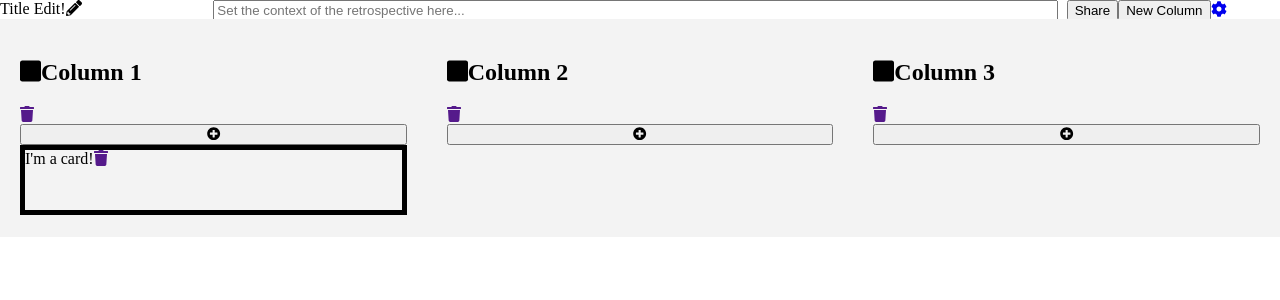
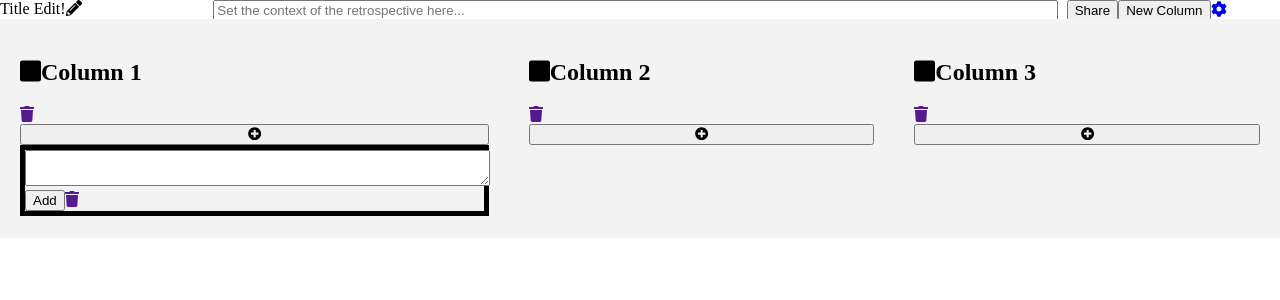
Before and after one commit to joekrump/retrospective-board, a React app: page / in a window 1280 px wide. Both pictures are taken after a click on the button 213 px from the left and 128 px from the top of the page. Shown: the top 300 px of the page. Built offline with nearby package versions, Linux system fonts and the light colour scheme.

Commit message:
Cards have editable state & text area

```diff
--- a/src/components/Card/Card.tsx
+++ b/src/components/Card/Card.tsx
@@ -10,11 +10,42 @@ interface CardProps {
   deleteCard: (event: React.MouseEvent, key: string) => void;
 }
 
-export class Card extends React.Component<CardProps, {}> {
+interface CardState {
+  isEditing: boolean;
+  text: string;
+}
+
+export class Card extends React.Component<CardProps, CardState> {
+  constructor(props: CardProps) {
+    super(props);
+
+    this.state = {
+      isEditing: true,
+      text: ""
+    };
+  }
+
+  flipEditable() {
+    this.setState({
+      isEditing: !this.state.isEditing,
+    });
+  }
+
   render() {
+    let cardContents;
+    let buttonText;
+    if (this.state.isEditing) {
+      cardContents = (<textarea defaultValue={this.state.text}></textarea>);
+      buttonText = "Add";
+    } else {
+      cardContents = (<>{this.state.text}</>);
+      buttonText = "Edit";
+    }
+
     return (
       <div className="card-container">
-        I'm a card!
+        {cardContents}
+        <button onClick={() => this.flipEditable()}>{buttonText}</button>
         <a href="" onClick={event => this.props.deleteCard(event, this.props.id)}><FontAwesomeIcon icon={faTrash} /></a>
       </div>
     );
--- a/src/components/Card/card.css
+++ b/src/components/Card/card.css
@@ -2,3 +2,9 @@
   min-height: 60px;
   border: 5px solid #000;
 }
+
+.card-container textarea {
+  resize: false;
+  height: 100%;
+  width: 100%;
+}
```
